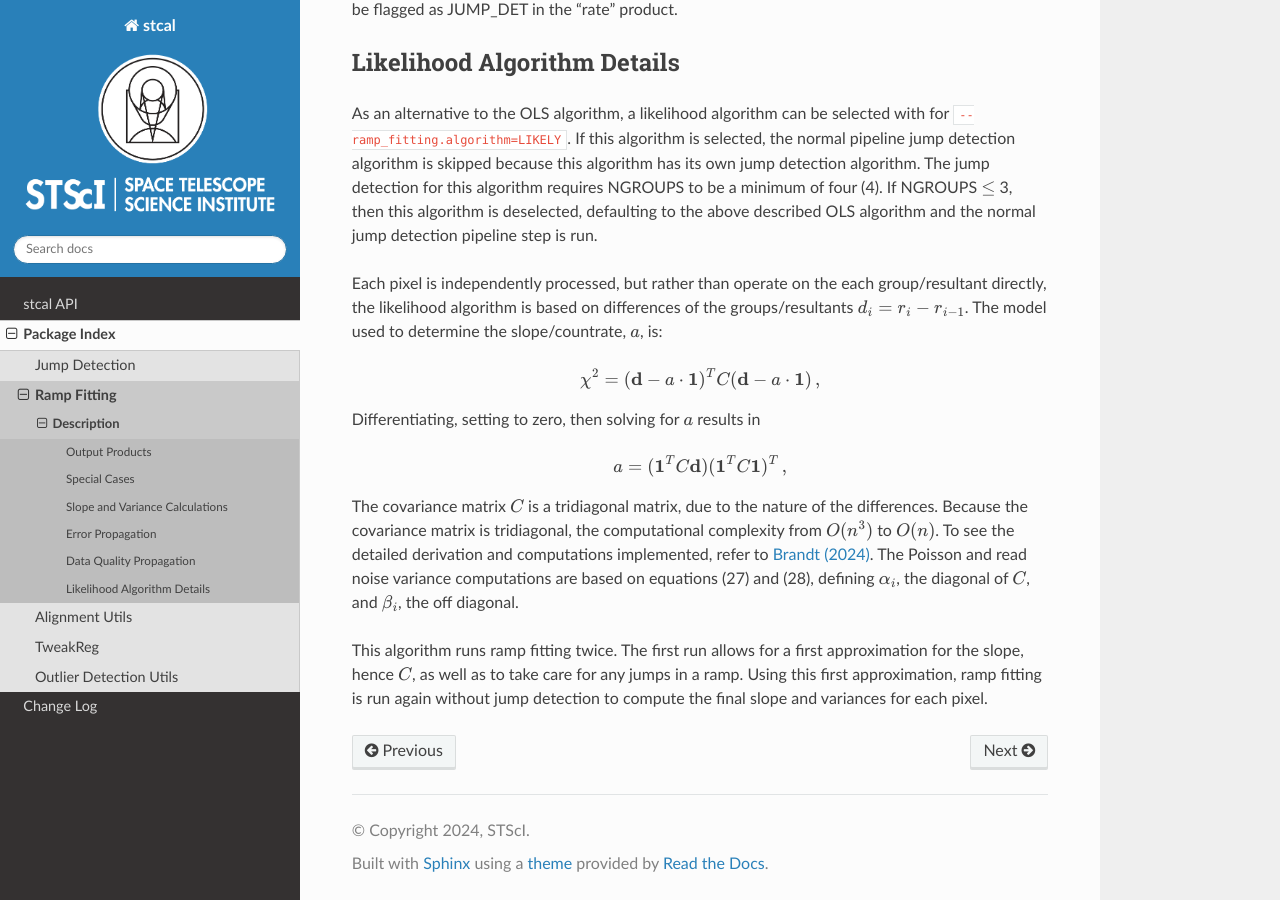
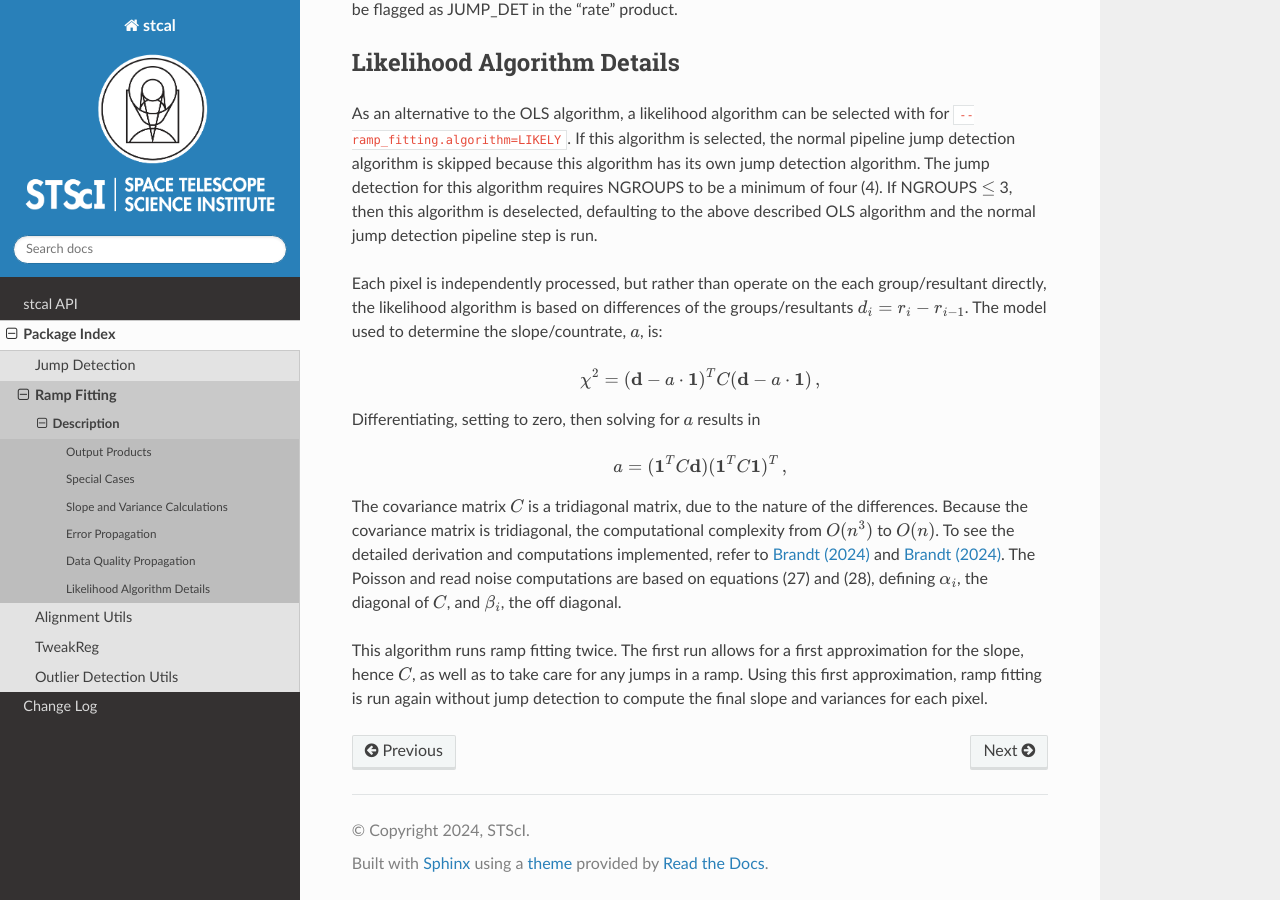
Before and after one commit to spacetelescope/stcal, a Sphinx documentation site: the page built from docs/stcal/ramp_fitting/description.rst, in a window 1280 px wide and 900 px high, scrolled down 6407 px. Built offline with Sphinx 7.4.7 and the Read the Docs theme 2.0.0, drawn with Linux system fonts in a browser that asks for light colours; the version number could not be read and is left out.

Commit message:
Updating link documents for ramp fitting likelihood algorithm description.

```diff
--- a/docs/stcal/ramp_fitting/description.rst
+++ b/docs/stcal/ramp_fitting/description.rst
@@ -347,8 +347,9 @@
 differences.  Because the covariance matrix is tridiagonal, the  computational
 complexity from :math:`O(n^3)` to :math:`O(n)`.  To see the detailed derivation
 and computations implemented, refer to
-`Brandt (2024) <https://arxiv.org/abs/2309.08753>`_.  The Poisson and read noise
-variance computations are based on equations (27) and (28), defining
+`Brandt (2024) <https://iopscience.iop.org/article/10.1088/1538-3873/ad38d9>`_ and
+`Brandt (2024) <https://iopscience.iop.org/article/10.1088/1538-3873/ad38da>`_.
+The Poisson and read noise  computations are based on equations (27) and (28), defining
 :math:`\alpha_i`, the diagonal of :math:`C`, and :math:`\beta_i`, the off diagonal.
 
 This algorithm runs ramp fitting twice.  The first run allows for a first
```
